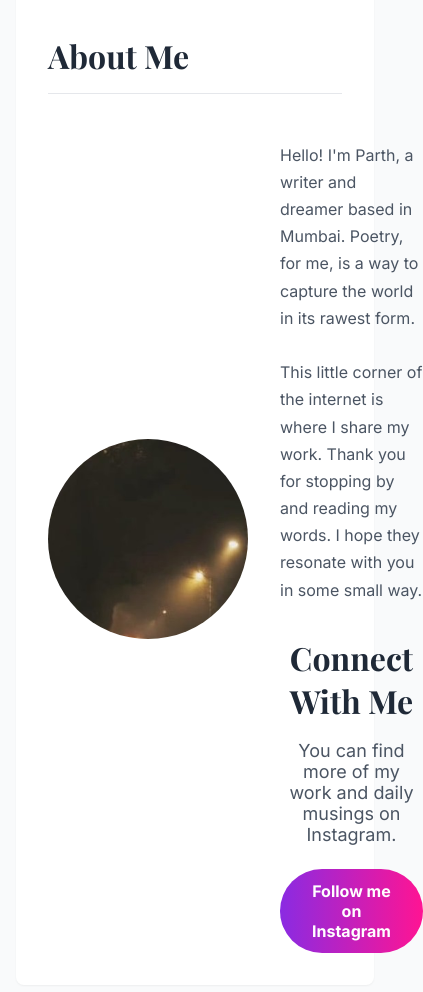
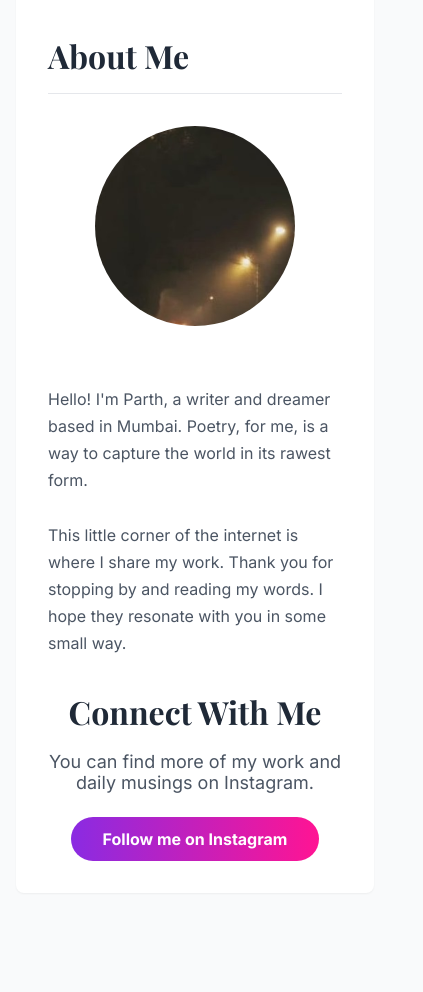
Before and after one commit to 12-34u/dreamypoetics, a React (Vite) app: page / in a window 390 px wide. Shown: the part 2380-3372 px from the top of the page, 423 px wide, since content can reach past the window. Built offline with nearby package versions, Linux system fonts and the light colour scheme.

Commit message:
Improve blur speed and UX for content protection

```diff
--- a/src/App.jsx
+++ b/src/App.jsx
@@ -1,4 +1,5 @@
-import React, { useState } from 'react';
+// ...existing code...
+import React, { useState, useEffect, useRef } from 'react';
 import { poems as allPoems } from './data/Poems';
 import Navigation from './components/Navigation';
 import Header from './components/Header';
@@ -8,11 +9,11 @@ import './App.css';
 import './components/ComponentStyles.css';
 
 
-
-
 // MAIN APP
 function App() {
   const [selectedPoem, setSelectedPoem] = useState(null);
+  const [blurred, setBlurred] = useState(false);
+  const mainContentRef = useRef(null);
 
   const handleSelectPoem = (poem) => {
     setSelectedPoem(poem);
@@ -23,12 +24,49 @@ function App() {
     setSelectedPoem(null);
   };
 
+  // Blur on screenshot/screenrecord (best-effort: visibilitychange and window blur/focus events)
+  useEffect(() => {
+    const handleVisibility = () => {
+      setBlurred(document.visibilityState === 'hidden');
+    };
+    const handleWindowBlur = () => {
+      setBlurred(true);
+    };
+    const handleWindowFocus = () => {
+      setBlurred(false);
+    };
+    document.addEventListener('visibilitychange', handleVisibility);
+    window.addEventListener('blur', handleWindowBlur);
+    window.addEventListener('focus', handleWindowFocus);
+    return () => {
+      document.removeEventListener('visibilitychange', handleVisibility);
+      window.removeEventListener('blur', handleWindowBlur);
+      window.removeEventListener('focus', handleWindowFocus);
+    };
+  }, []);
+
+// Replace copied text with emoji
+useEffect(() => {
+  const handleCopy = (e) => {
+    e.preventDefault();
+    if (e.clipboardData) {
+      e.clipboardData.setData('text/plain', '📝');
+    } else if (window.clipboardData) {
+      window.clipboardData.setData('Text', '📝');
+    }
+  };
+  document.addEventListener('copy', handleCopy);
+  return () => document.removeEventListener('copy', handleCopy);
+}, []);
+
   return (
     <div className="app-container">
-  {/* GlobalStyles removed: styles are handled by CSS files */}
       <Navigation onLogoClick={handleBack} />
-
-      <main className="main-content">
+      <main
+        className="main-content"
+        ref={mainContentRef}
+        style={blurred ? { filter: 'blur(8px)', transition: 'filter 0.3s' } : { transition: 'filter 0.3s' }}
+      >
         {selectedPoem ? (
           <div className="poem-view-container fade-in">
             <button onClick={handleBack} className="back-button">
--- a/src/components/ComponentStyles.css
+++ b/src/components/ComponentStyles.css
@@ -1,3 +1,38 @@
+/* Responsive styles for mobile */
+@media (max-width: 700px) {
+  .main-content {
+    padding: 16px 4px;
+  }
+  .header-title {
+    font-size: 2rem;
+  }
+  .about-content {
+    flex-direction: column;
+    gap: 16px;
+    align-items: flex-start;
+  }
+  .about-image {
+    width: 100px;
+    height: 100px;
+    margin-bottom: 12px;
+  }
+  .about-section {
+    padding: 16px;
+  }
+  .contact-title {
+    font-size: 1.25rem;
+  }
+  .poems-grid {
+    grid-template-columns: 1fr;
+    gap: 16px;
+  }
+  .poem-card {
+    padding: 16px;
+  }
+  .poem-full-article {
+    padding: 16px;
+  }
+}
 /* src/components/ComponentStyles.css */
 /* Styles for Header, About, Contact, Footer */
 
```
